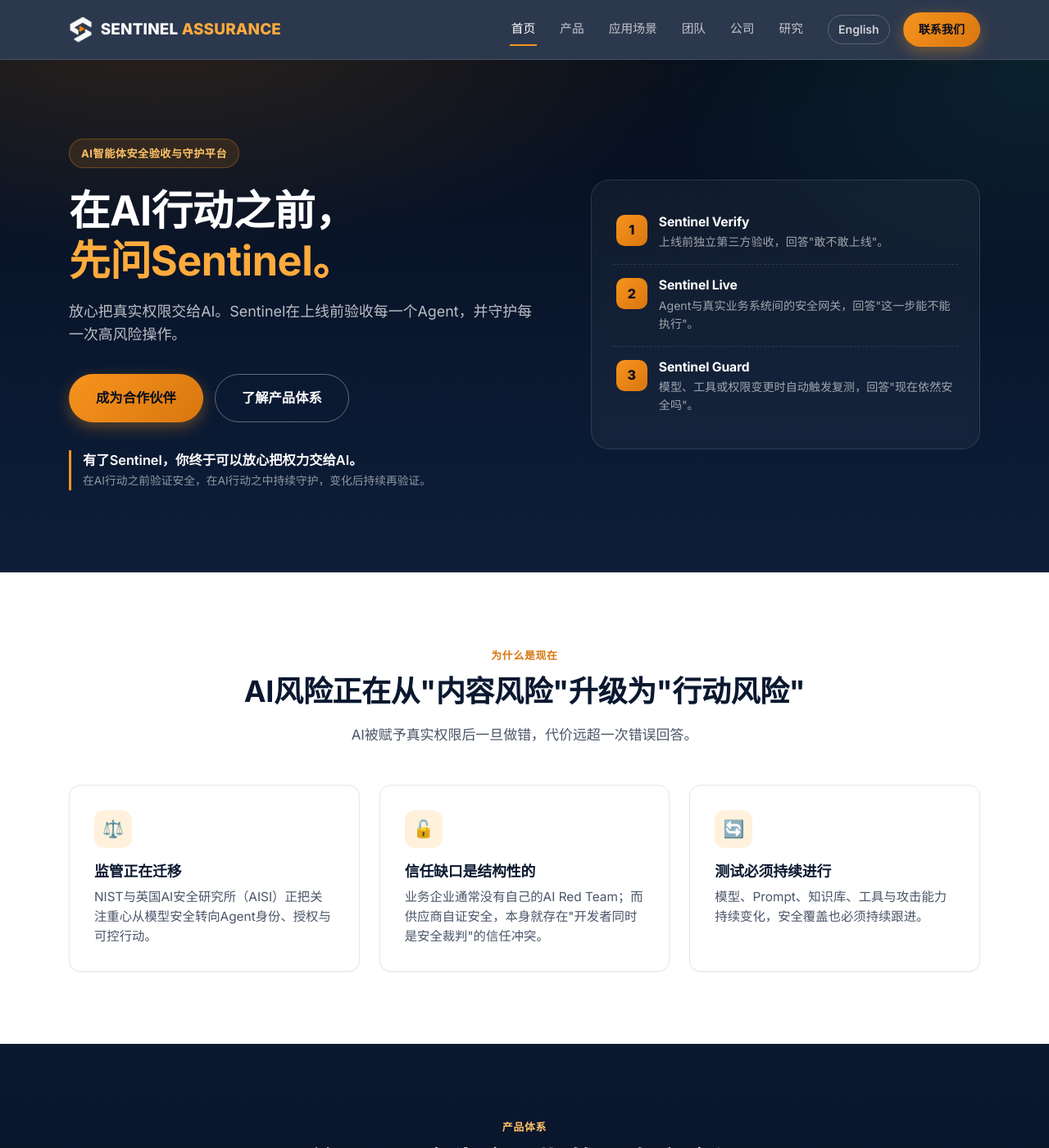
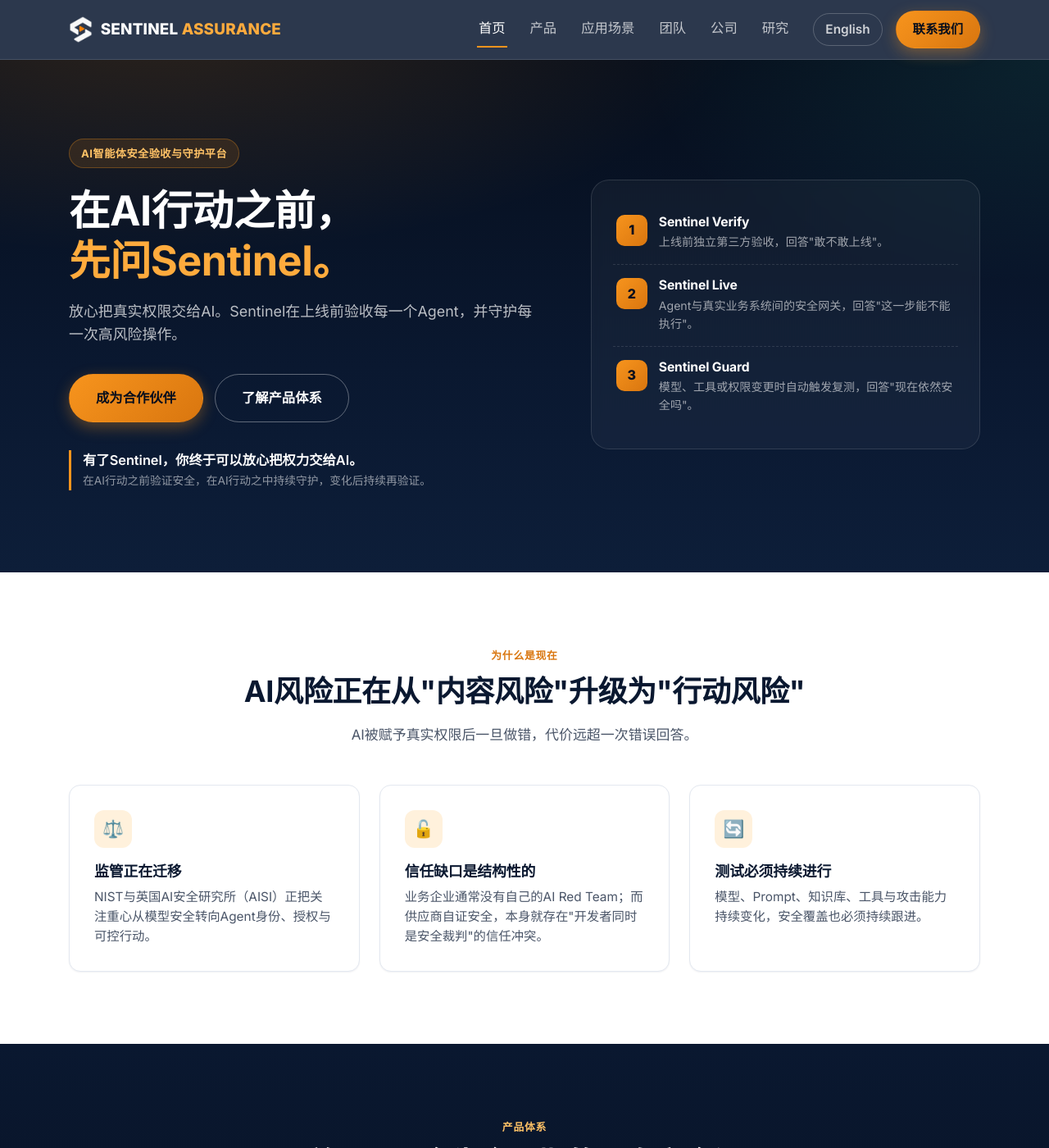
Before and after one commit to sentinel-ai-security/sentinel-ai-security.github.io, a Jekyll site: the page built from zh/index.html, in a window 1280 px wide and 1400 px high. Shown: the whole window at 82% size. Built offline with Jekyll 4.4.1, drawn with Linux system fonts in a browser that asks for light colours.

Commit message:
Increase header nav/lang-switch/CTA text size; adjust mobile breakpoint accordingly

```diff
--- a/assets/css/style.css
+++ b/assets/css/style.css
@@ -118,7 +118,7 @@ button { font-family: inherit; }
   border-color: var(--border);
 }
 .btn-outline:hover { border-color: var(--navy-700); }
-.btn-sm { padding: 9px 18px; font-size: 0.88rem; }
+.btn-sm { padding: 10px 20px; font-size: 0.96rem; }
 .btn-lg { padding: 16px 32px; font-size: 1.02rem; }
 
 /* ============================================================
@@ -157,7 +157,7 @@ button { font-family: inherit; }
 
 .main-nav { display: flex; align-items: center; gap: 26px; }
 .main-nav a {
-  font-size: 0.92rem;
+  font-size: 1.02rem;
   font-weight: 500;
   color: rgba(255, 255, 255, 0.72);
   padding: 8px 2px;
@@ -169,10 +169,10 @@ button { font-family: inherit; }
 
 .header-actions { display: flex; align-items: center; gap: 16px; }
 .lang-switch {
-  font-size: 0.88rem;
+  font-size: 0.96rem;
   font-weight: 600;
   color: rgba(255, 255, 255, 0.78);
-  padding: 6px 12px;
+  padding: 7px 14px;
   border: 1px solid rgba(255,255,255,0.22);
   border-radius: 999px;
   transition: border-color 0.15s ease, color 0.15s ease;
@@ -208,7 +208,7 @@ button { font-family: inherit; }
 .mobile-nav .mobile-lang { color: var(--orange-400); font-weight: 700; }
 .mobile-nav.is-open { display: flex; }
 
-@media (max-width: 1020px) {
+@media (max-width: 1120px) {
   .main-nav, .header-actions { display: none; }
   .nav-toggle { display: flex; }
 }
```
